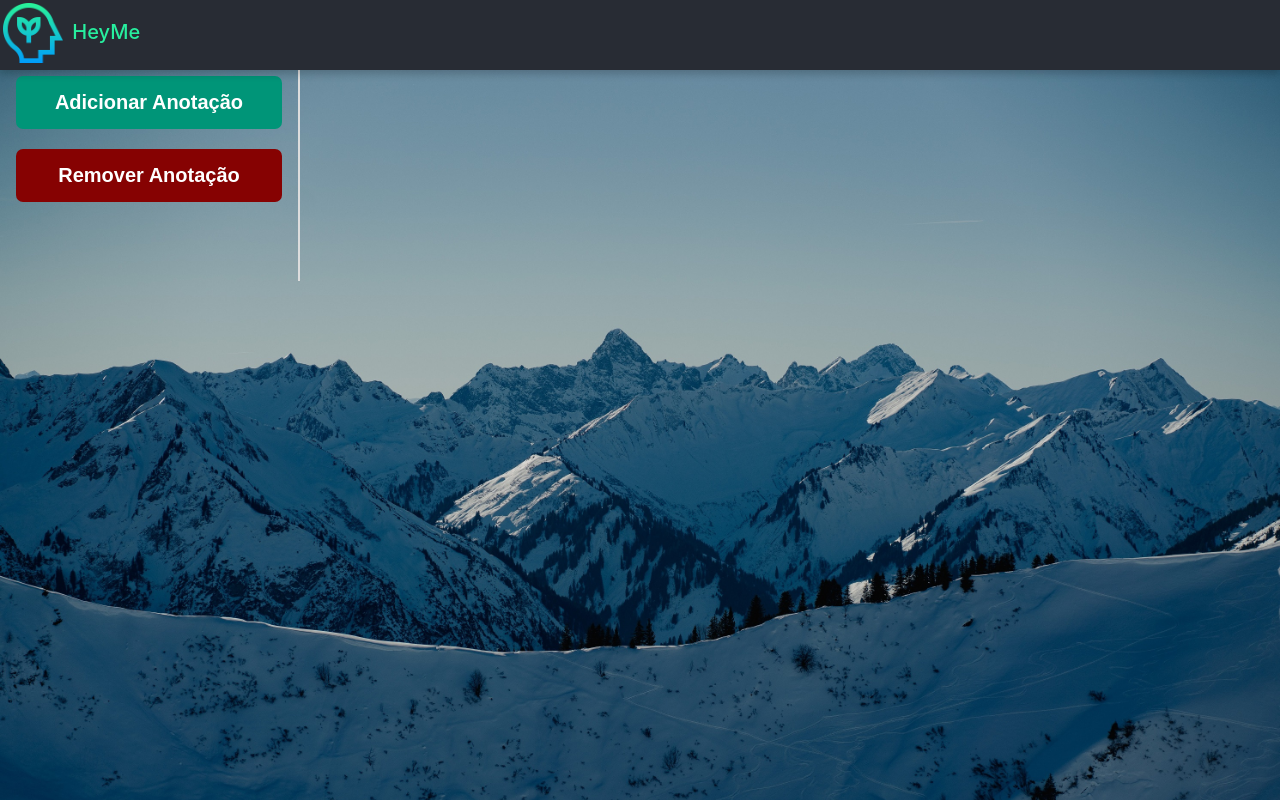
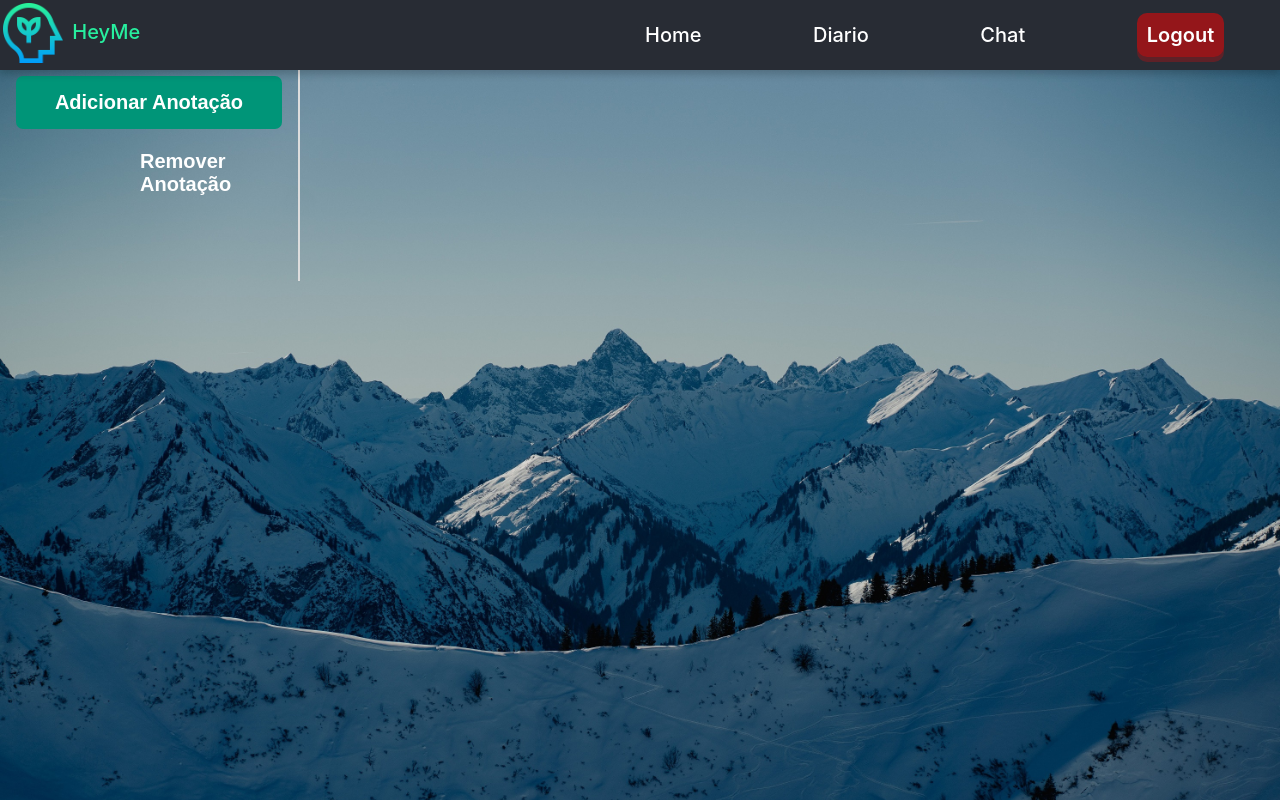
Before and after one commit to ES-UFABC/heyMe, a React (Create React App) app in the folder hey_me/: page /diario in a window 1280 px wide. Built offline with nearby package versions, Linux system fonts and the light colour scheme; no server answers.

Commit message:
delete note button

```diff
--- a/hey_me/src/Diario/NotesView.js
+++ b/hey_me/src/Diario/NotesView.js
@@ -1,3 +1,5 @@
+import Image from "../assets/trash-solid.svg";
+
 export default class NotesView {
     constructor(root, { onNoteSelect, onNoteAdd, onNoteEdit, onNoteDelete } = {}) {
         this.root = root;
@@ -56,6 +58,9 @@ export default class NotesView {
                 <div class="notes__small-updated">
                     ${updated.toLocaleString(undefined, { dateStyle: "full", timeStyle: "short" })}
                 </div>
+                <button class="notes__delete" type="button">
+                    <img class="trash_can" src=${Image} />
+                </button>
             </div>
         `;
     }
--- a/hey_me/src/Diario/main.css
+++ b/hey_me/src/Diario/main.css
@@ -35,7 +35,8 @@ body {
 }
 
 .notes__delete {
-    background: #860202;
+    /* background: #860202; */
+    background: none;
     border: none;
     border-radius: 7px;
     color: #ffffff;
@@ -43,8 +44,18 @@ body {
     font-size: 1.25em;
     font-weight: bold;
     margin-bottom: 1em;
-    padding: 0.75em 0;
-    width: 100%;
+    /* padding: 0.75em 0; */
+    width: 30px;
+    height: 30px;
+    position: left;
+    /* float: left; */
+    text-align: left;
+}
+
+.trash_can {
+    position: relative;
+    padding: 5px 0px;
+    text-align: left;
 }
 
 .notes__add:hover {
@@ -58,7 +69,7 @@ body {
 .notes__list-item--selected {
     background: #eeeeee;
     border-radius: 7px;
-    font-weight: bold;
+    /* font-weight: bold; */
 }
 
 .notes__small-title,
```
Also changed, not shown: hey_me/src/assets/trash-solid.svg (added).
